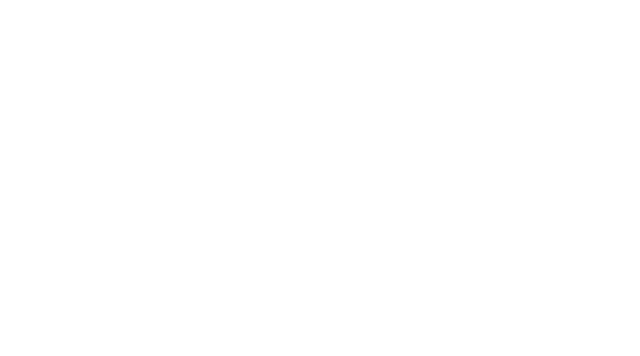
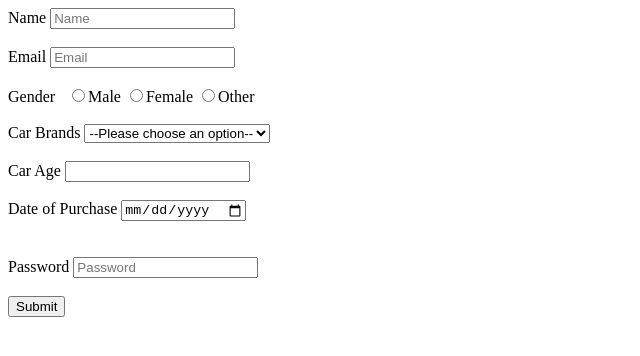
Before and after one commit to acciojob/car-insurance-form-Thathuzaifa, a website: page main.html in a window 1280 px wide. Shown: the whole page, without its empty margins (0-640 px from the left). Drawn offline with Linux system fonts and the light colour scheme.

Commit message:
created a submission

```diff
--- a/main.html
+++ b/main.html
@@ -8,7 +8,55 @@
 
 <body>
 	<!-- the entire body must be written by student -->
-    <script type="text/javascript" src="./script.js">
+<!--     Name*
+Email*
+Gender* (radio buttons)
+Car Brands (options : [BMW, Audi, Mercedez])
+Car Age*
+Date of Purchase(dop)*
+Password*
+submit button -->
+    <form action="backend.php" method="post">
+        <div><label for="name">Name</label>
+	        <input type="text" name="name" id="name" placeholder="Name" required>
+        </div><br>
+        <div><label for="email">Email</label>
+            <input type="email" name="email" id="email" placeholder="Email" required>
+        </div><br>
+        <div><label for="gender">Gender &nbsp; </label>
+            <input type="radio" name="gender" id="gender_m"  required>Male
+           <input type="radio" name="gender" id="gender_f" required>Female
+          <input type="radio" name="gender" id=" # gender_o" required>Other
+        </div><br>
+        <div>
+            <label for="cars">Car Brands</label>
+            <select name="cars" id="cars" required>
+                <!--<option value="Select" selected>*select*</option>-->
+				<option value="" disabled selected hidden>--Please choose an option--</option>
+                <option value="BMW">BMW</option>
+                <option value="Audi">Audi</option>
+                <option value="Mercedez">Mercedez</option>
+            </select>
+        </div><br>
+        <div>
+            <label for="carage">Car Age</label>
+            <input type="number" name="carage" id="carage" required>
+        </div><br>
+        <div>
+            <label for="dop">Date of Purchase</label>
+            <input type="date" name="dop" id="dop" required>
+        </div><br>
+		</div><br>
+        <div>
+            <label for="password">Password</label>
+            <input type="password" name="password" id="password" placeholder="Password" required>
+        </div><br>
+
+        <!--<input type="submit" value="Submit">-->
+		<button type="submit">Submit</button>
+    </div>
+</form>
+<script type="text/javascript" src="./script.js">
 </script>
 
 </body>
```
